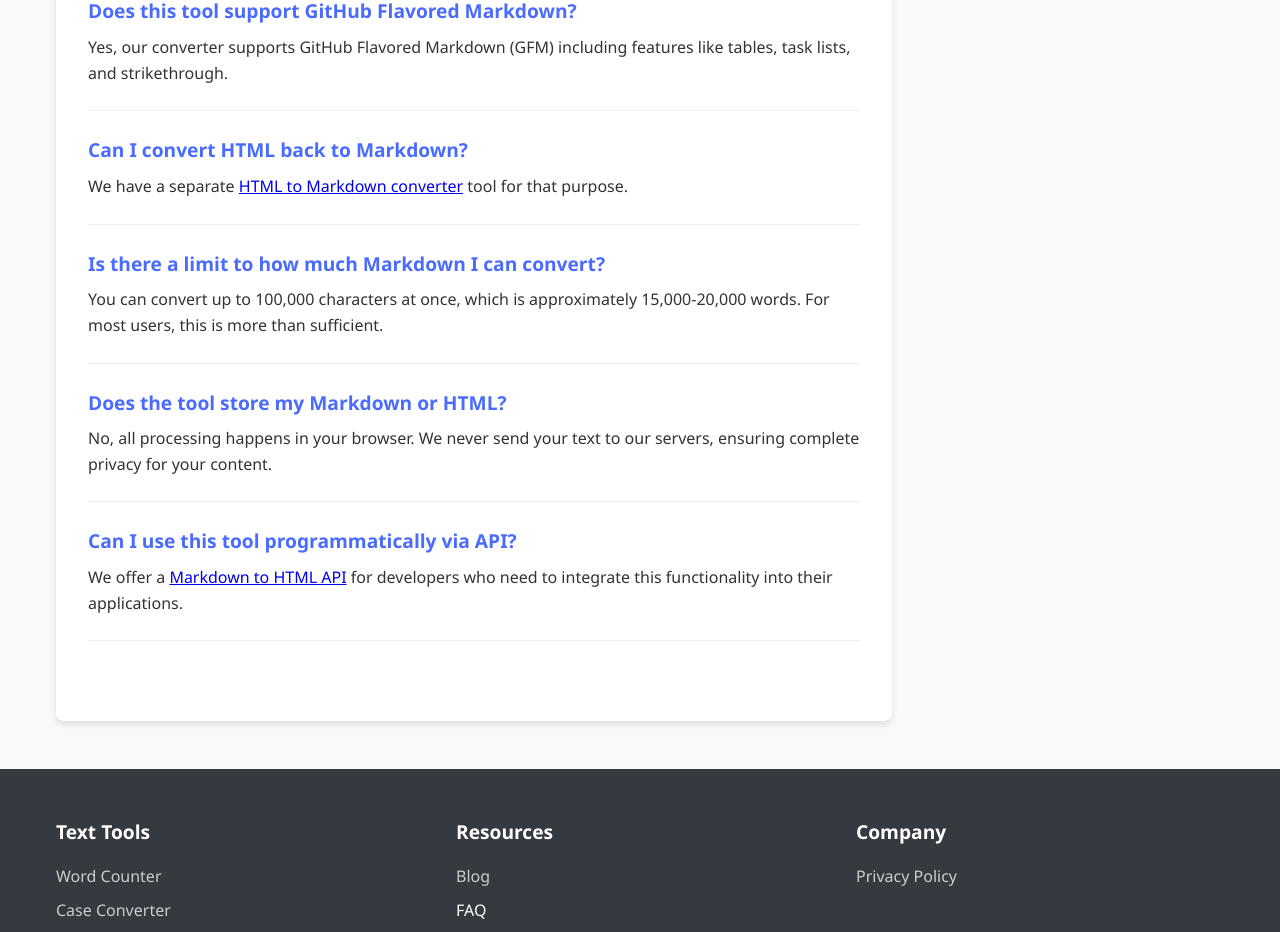
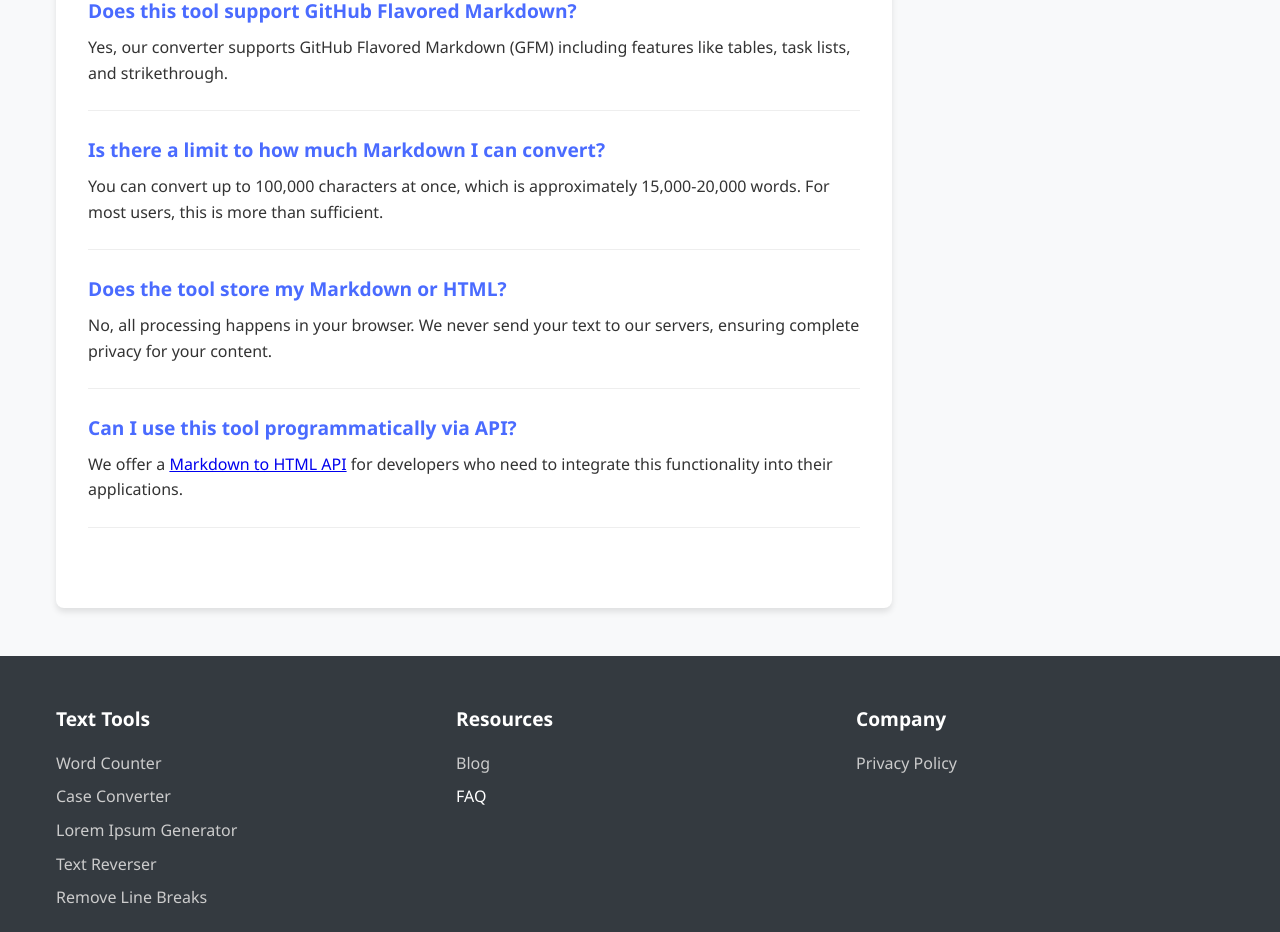
Before and after one commit to 1409-2542/text-tools, a Next.js app: page /markdown-to-html in a window 1280 px wide. Shown: the part 1980-2912 px from the top of the page. Built offline with nearby package versions, Linux system fonts and the light colour scheme.

Commit message:
REMOVED FAQ que tinha a dizer que tambem temos html to markdown

```diff
--- a/components/MarkdownToHtmlTool.tsx
+++ b/components/MarkdownToHtmlTool.tsx
@@ -246,11 +246,6 @@ export default function MarkdownToHtmlTool() {
             </div>
 
             <div className={styles.faqItem}>
-              <div className={styles.faqQuestion}>Can I convert HTML back to Markdown?</div>
-              <p>We have a separate <a href="/tools/html-to-markdown">HTML to Markdown converter</a> tool for that purpose.</p>
-            </div>
-
-            <div className={styles.faqItem}>
               <div className={styles.faqQuestion}>Is there a limit to how much Markdown I can convert?</div>
               <p>You can convert up to 100,000 characters at once, which is approximately 15,000-20,000 words. For most users, this is more than sufficient.</p>
             </div>
```
